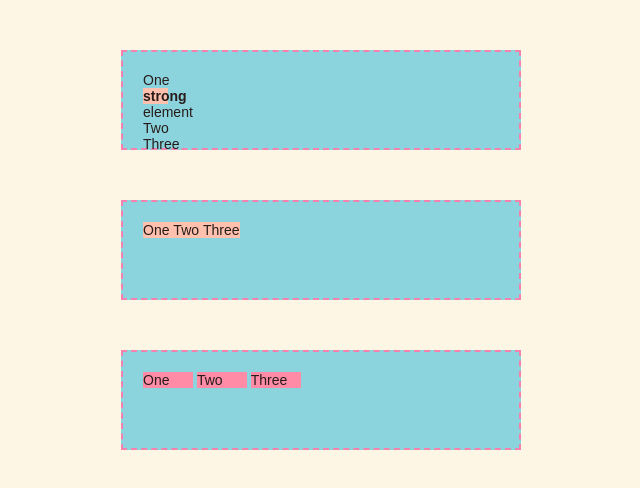
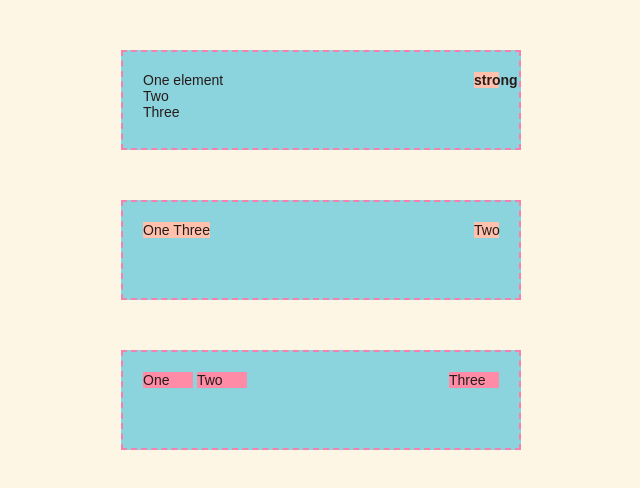
Before and after one commit to yurekm2/yurekm2_hw10.1, a plain HTML site: page index.html in a window 1280 px wide. Shown: the whole page, without its empty margins (319-959 px from the left). Drawn offline with Linux system fonts and the light colour scheme.

Commit message:
float right

```diff
--- a/style.css
+++ b/style.css
@@ -28,6 +28,7 @@ strong {
   background-color: #ffc0ad;
   width: 25px;
   display: block;
+  float: right;
 }
 
 .inline {
@@ -43,7 +44,9 @@ strong {
 }
 
 .two {
+  float: right;
 }
 
 .three {
+  float: right;
 }
```
